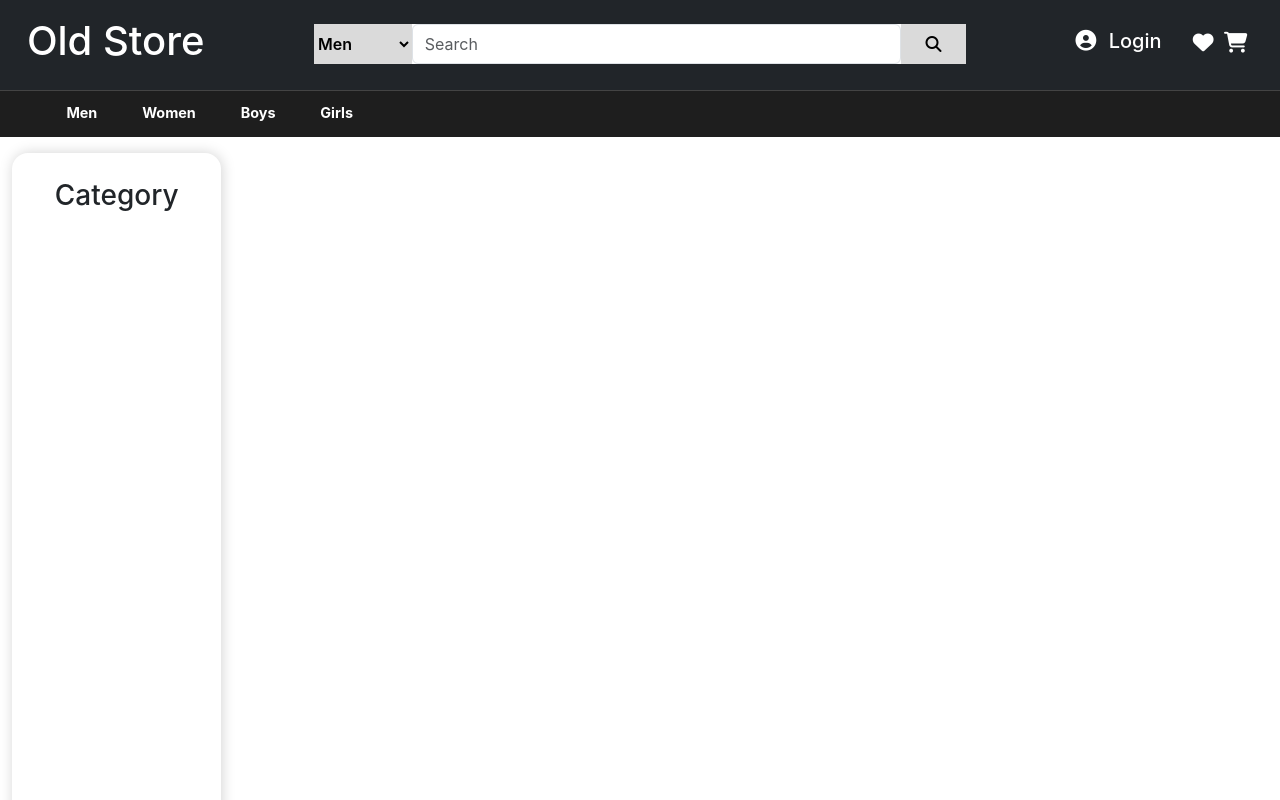
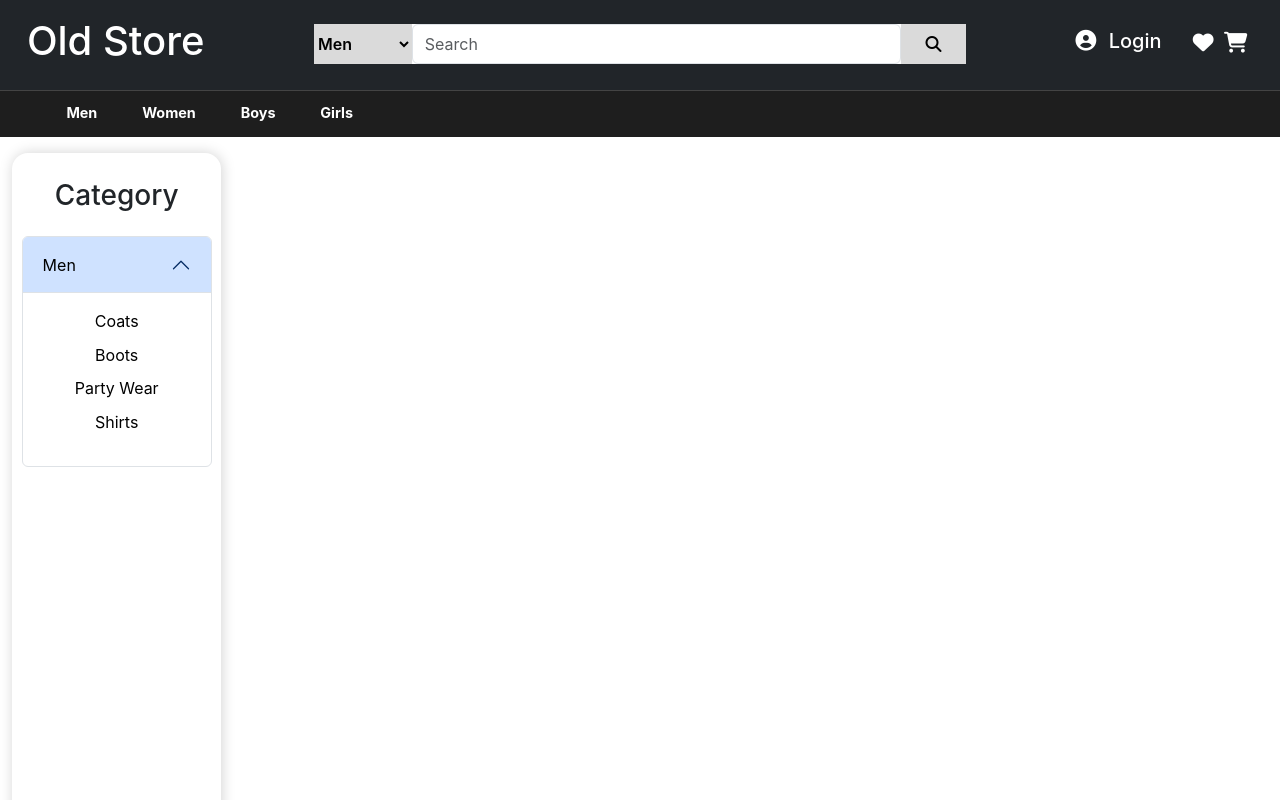
Before and after one commit to carrildan/OldStore, a React (Create React App) app in the folder oldstore/: page / in a window 1280 px wide. Shown: the top 800 px of the page. Built offline with nearby package versions, Linux system fonts and the light colour scheme.

Commit message:
started implementing accordion, category and sub items classes

```diff
--- a/oldstore/src/components/SideNav/index.js
+++ b/oldstore/src/components/SideNav/index.js
@@ -6,6 +6,29 @@ const SideNav = () =>{
             <div className="section-title">
                 <h3>Category</h3>
             </div>
+
+            <div className="accordion">
+                <div className="accordion-item individual-category">
+                    <div className="accordion-header">
+                        <button className="accordion-button" data-bs-target="#accordion-heading-one" data-bs-toggle="collapse">
+                            <div className="category-title">
+                                <a href="#">Men</a>
+                            </div>
+                        </button>
+                    </div>
+                    <div className="accordion-collapse collapse show" id="accordion-heading-one">
+                        <div className="accordion-body">
+                            <ul>
+                                <li className="sub-items"><a href="#">Coats</a></li>
+                                <li className="sub-items"><a href="#">Boots</a></li>
+                                <li className="sub-items"><a href="#">Party Wear</a></li>
+                                <li className="sub-items"><a href="#">Shirts</a></li>
+                            </ul>
+                        </div>
+                    </div>
+
+                </div>
+            </div>
         </div>
     )
 }
```
